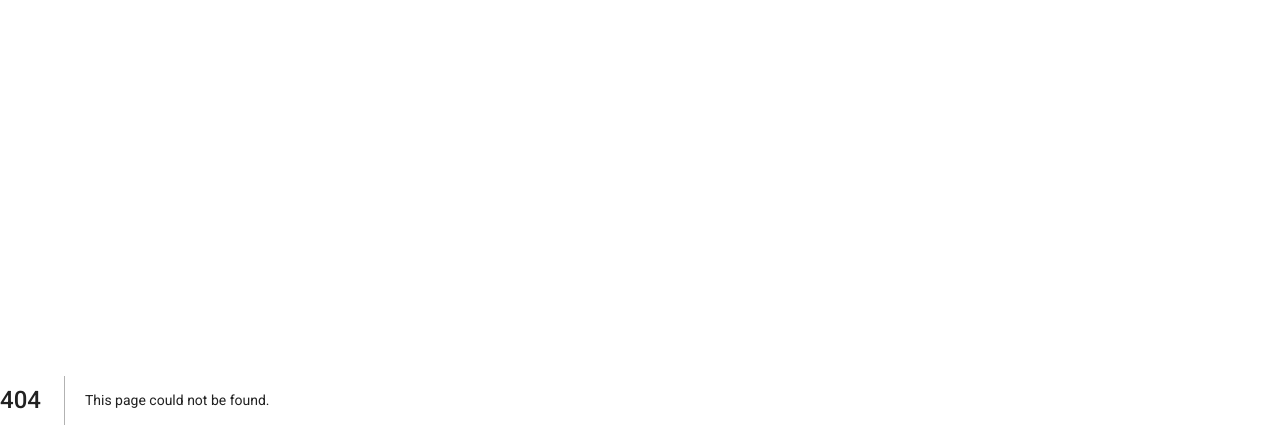
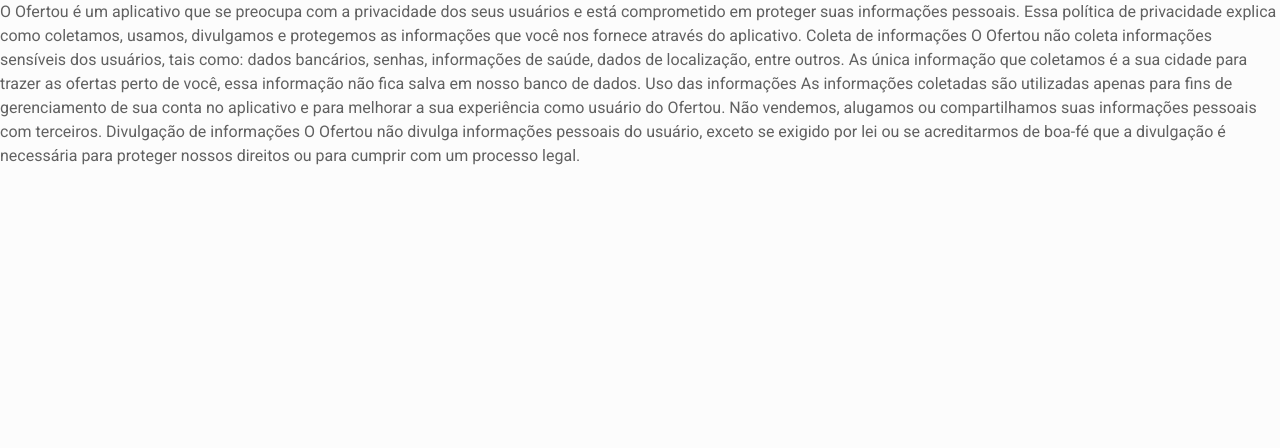
Before and after one commit to gabriellmrosa/gabriellamas-site, a Next.js app: page /privacy in a window 1280 px wide. Before the commit this address had no page. Shown: the top 448 px of the page. Built offline with nearby package versions, Linux system fonts and the light colour scheme.

Commit message:
privacy ofertouapp

```diff
--- /dev/null
+++ b/pages/privacy.js
@@ -0,0 +1,24 @@
+export function PrivacyOfertou() {
+  return (
+    <p>
+      O Ofertou é um aplicativo que se preocupa com a privacidade dos seus
+      usuários e está comprometido em proteger suas informações pessoais. Essa
+      política de privacidade explica como coletamos, usamos, divulgamos e
+      protegemos as informações que você nos fornece através do aplicativo.
+      Coleta de informações O Ofertou não coleta informações sensíveis dos
+      usuários, tais como: dados bancários, senhas, informações de saúde, dados
+      de localização, entre outros. As única informação que coletamos é a sua
+      cidade para trazer as ofertas perto de você, essa informação não fica
+      salva em nosso banco de dados. Uso das informações As informações
+      coletadas são utilizadas apenas para fins de gerenciamento de sua conta no
+      aplicativo e para melhorar a sua experiência como usuário do Ofertou. Não
+      vendemos, alugamos ou compartilhamos suas informações pessoais com
+      terceiros. Divulgação de informações O Ofertou não divulga informações
+      pessoais do usuário, exceto se exigido por lei ou se acreditarmos de
+      boa-fé que a divulgação é necessária para proteger nossos direitos ou para
+      cumprir com um processo legal.
+    </p>
+  );
+}
+
+export default PrivacyOfertou;
```
